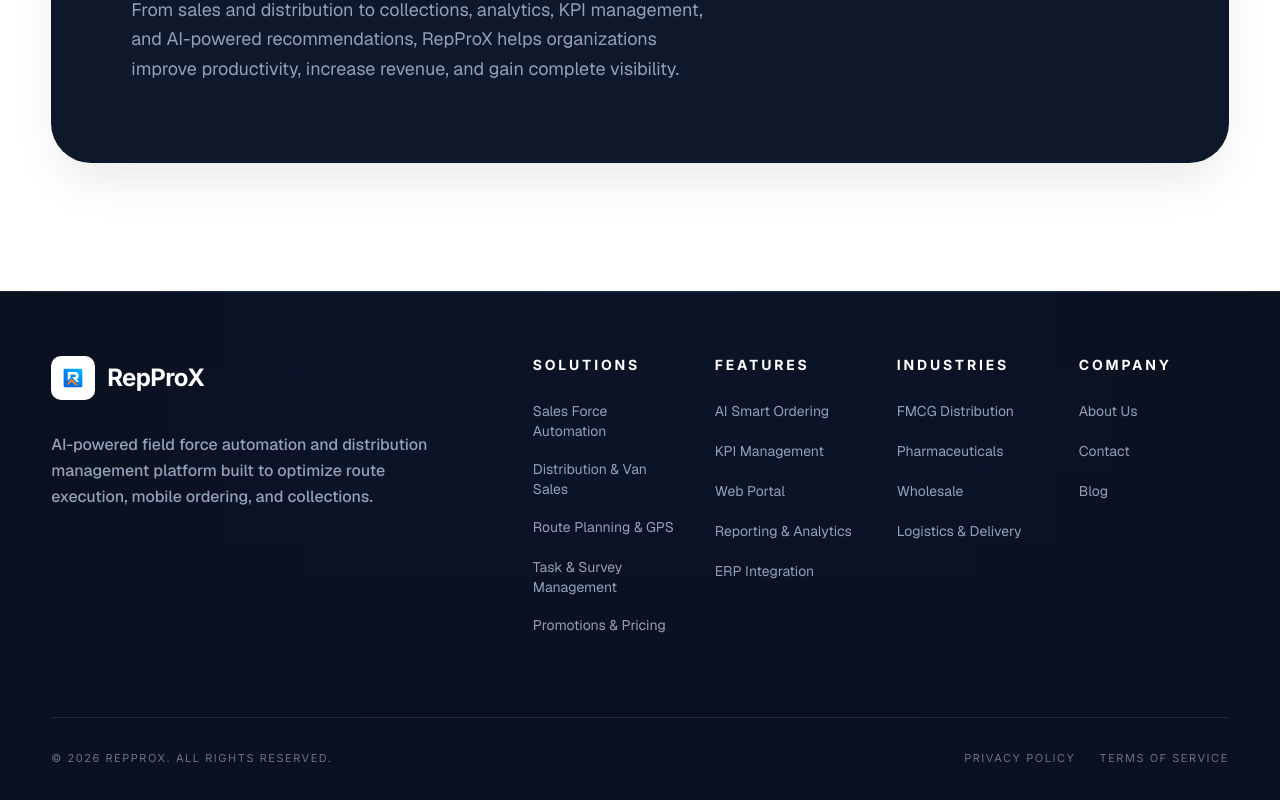
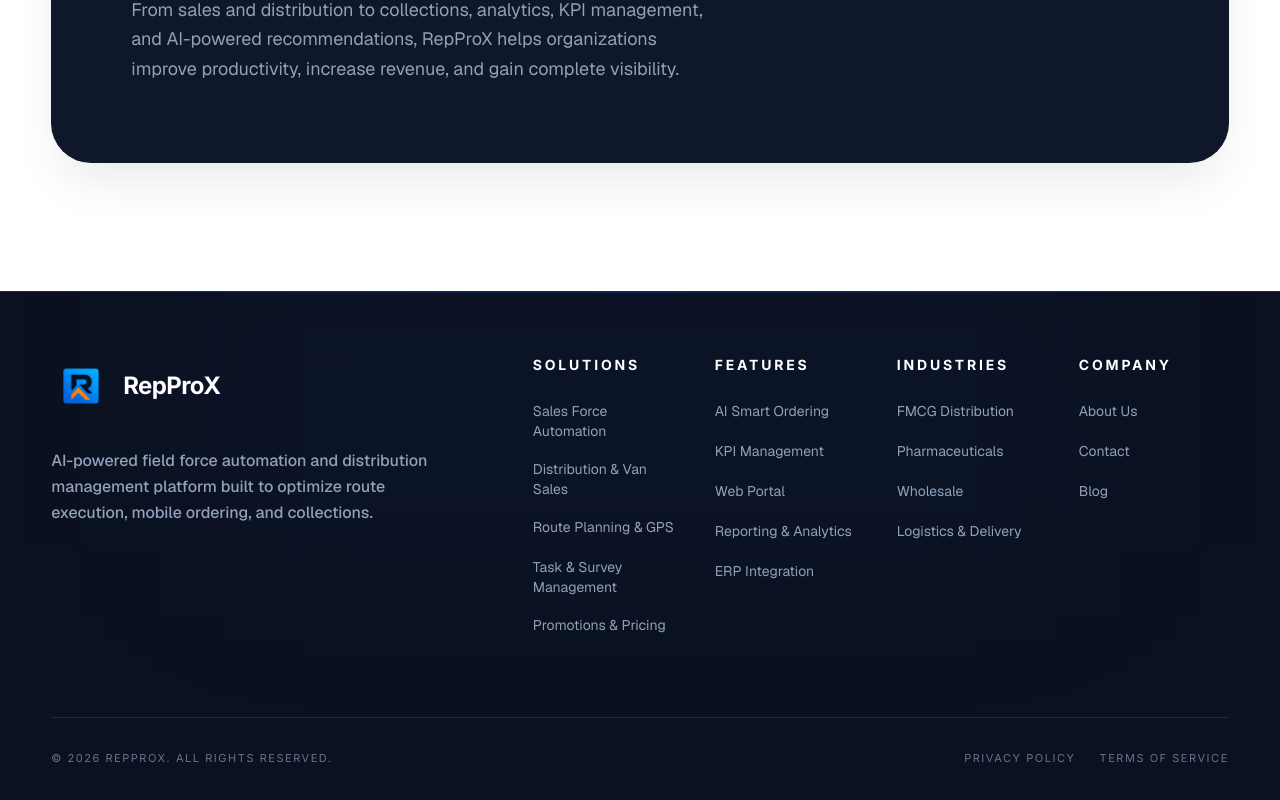
Before and after one commit to nikhildas-fegno/repprox-live, a Next.js app: page / in a window 1280 px wide. Shown: the part 11016-11816 px from the top of the page. Built offline with nearby package versions, Linux system fonts and the light colour scheme.

Commit message:
fix: adjust logo size and remove unnecessary background in footer component

```diff
--- a/src/components/layout/footer.tsx
+++ b/src/components/layout/footer.tsx
@@ -19,11 +19,11 @@ export function Footer() {
           {/* Brand Column */}
           <div className="flex flex-col gap-8">
             <Link href="/" className="flex items-center gap-3 self-start group">
-              <div className="relative flex items-center justify-center bg-white p-1.5 rounded-lg">
+              <div className="relative flex items-center justify-center rounded-lg">
                 <img
                   src="/logo.png"
                   alt="RepProX Logo"
-                  className="size-8 object-contain"
+                  className="size-15 object-contain"
                 />
               </div>
               <span className="font-display text-2xl font-bold tracking-tight text-white group-hover:text-slate-200 transition-colors">
```
